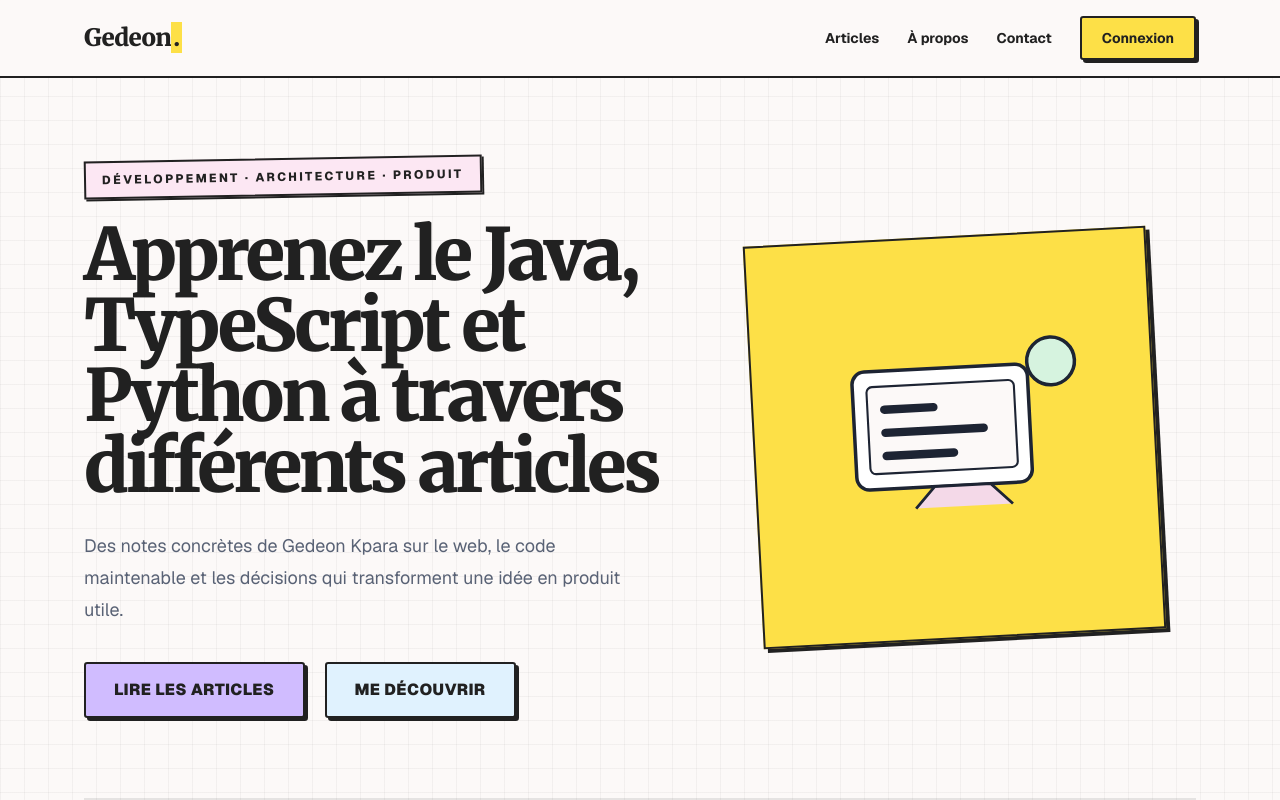
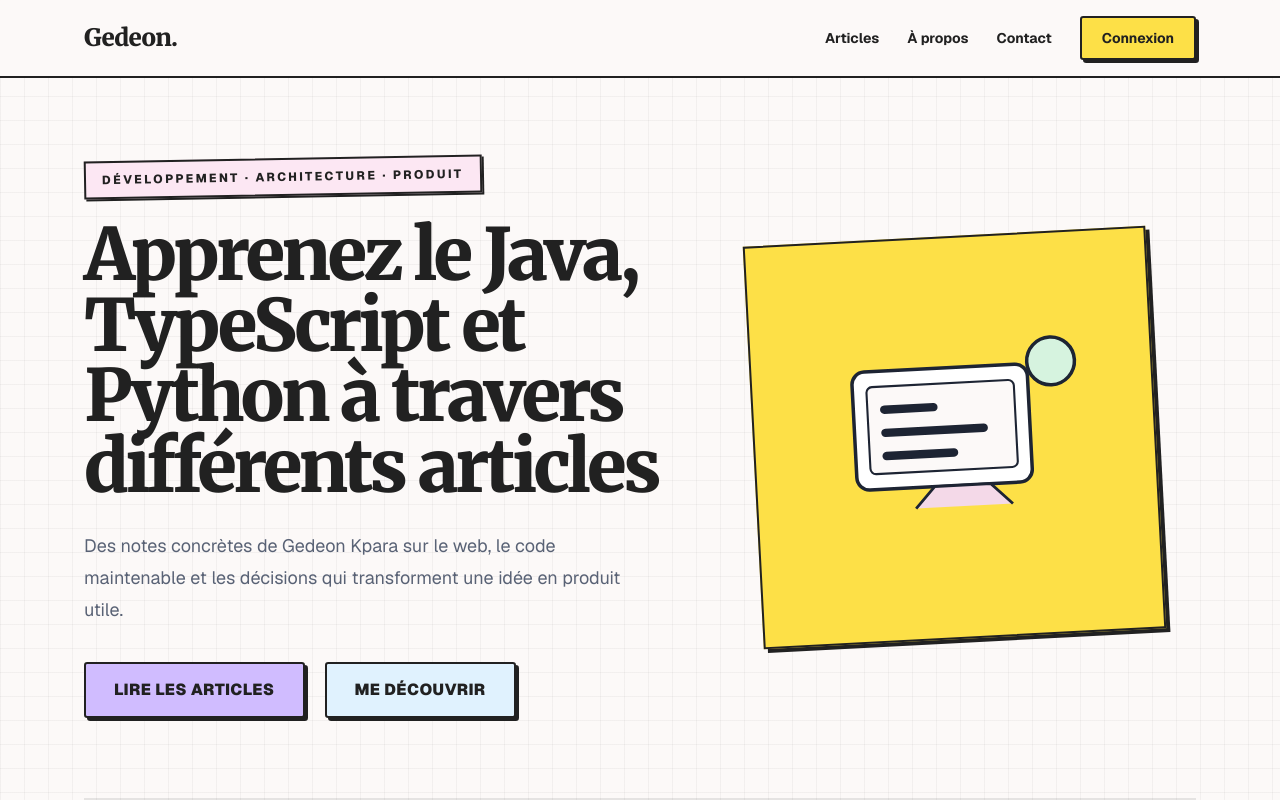
Before and after one commit to tgede46/blog, a Next.js app in the folder frontend/my-app/: page / in a window 1280 px wide. Shown: the top 800 px of the page. Built offline with nearby package versions, Linux system fonts and the light colour scheme; no server answers.

Commit message:
chore: update environment variables for production API URLs and adjust sitemap configuration

```diff
--- a/frontend/my-app/app/sitemap.ts
+++ b/frontend/my-app/app/sitemap.ts
@@ -1,7 +1,7 @@
 import type { MetadataRoute } from "next"
 
-const BASE_URL = process.env.NEXT_PUBLIC_SITE_URL || "https://blog-28ci.onrender.com"
-const API_URL = process.env.API_URL || process.env.NEXT_PUBLIC_API_URL || "http://localhost:8000"
+const BASE_URL = process.env.NEXT_PUBLIC_SITE_URL || "http://localhost:3000"
+const API_URL = process.env.API_URL || process.env.NEXT_PUBLIC_API_URL || "https://blog-28ci.onrender.com"
 
 type ArticleSummary = {
   slug: string
--- a/frontend/my-app/components/BrandMark.tsx
+++ b/frontend/my-app/components/BrandMark.tsx
@@ -3,7 +3,7 @@ import Link from "next/link"
 export default function BrandMark({ href = "/", className = "text-2xl" }: { href?: string; className?: string }) {
   return (
     <Link href={href} className={`font-heading font-black tracking-tight text-on-surface ${className}`}>
-      Gedeon<span className="bg-tertiary-fixed px-0.5">.</span>
+      Gedeon.
     </Link>
   )
 }
```
Also changed, not shown: 2 other files (tests, documents, lock files or other folders).
